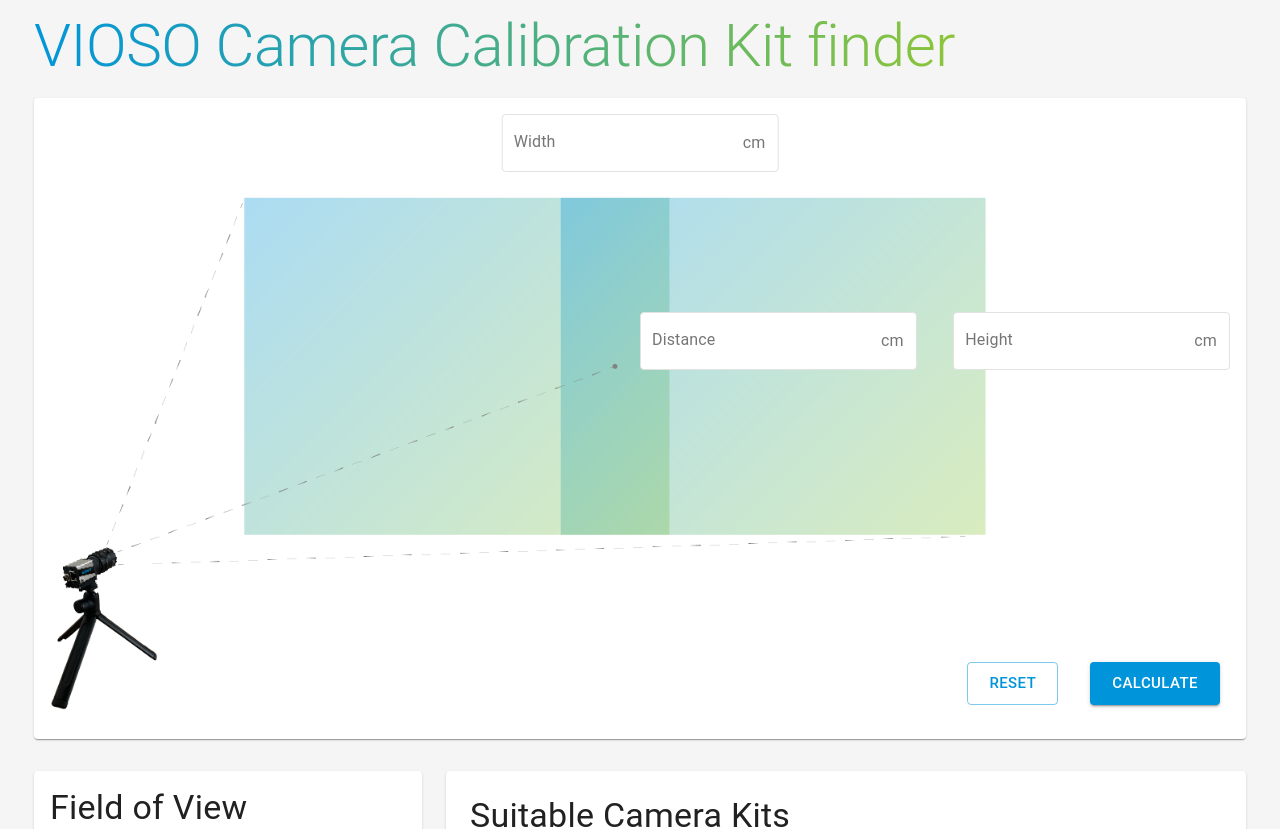
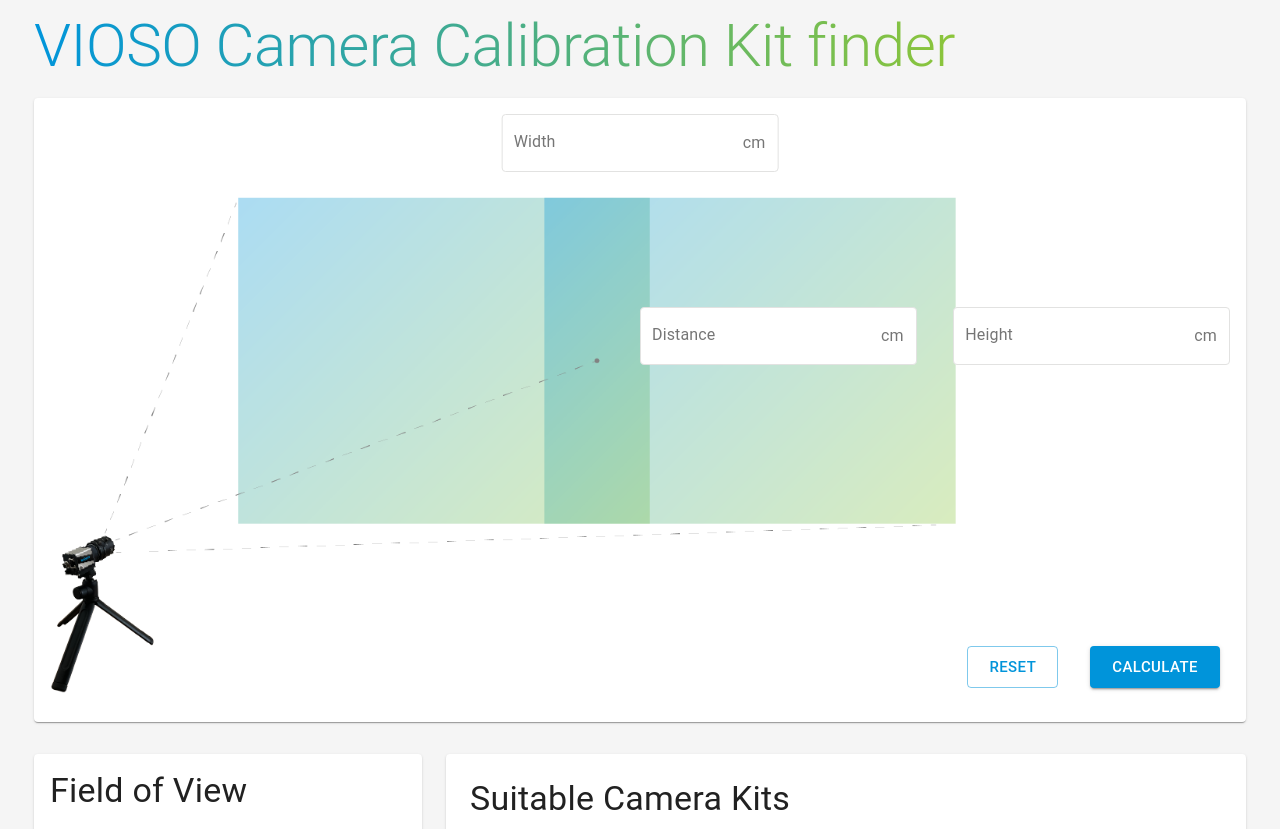
Before and after one commit to Lukas595/lens-calculator, a React (Create React App) app: page / in a window 1280 px wide. Shown: the top 829 px of the page. Built offline with nearby package versions, Linux system fonts and the light colour scheme.

Commit message:
Update InputComponent.css

```diff
--- a/src/components/InputComponent.css
+++ b/src/components/InputComponent.css
@@ -12,5 +12,6 @@
 
 img.bgImg {
     padding-top: 80px;
-    width: calc(100% - 240px);
+    width: -webkit-calc(100% - 270px);
+    width: calc(100% - 270px);
 }
```
